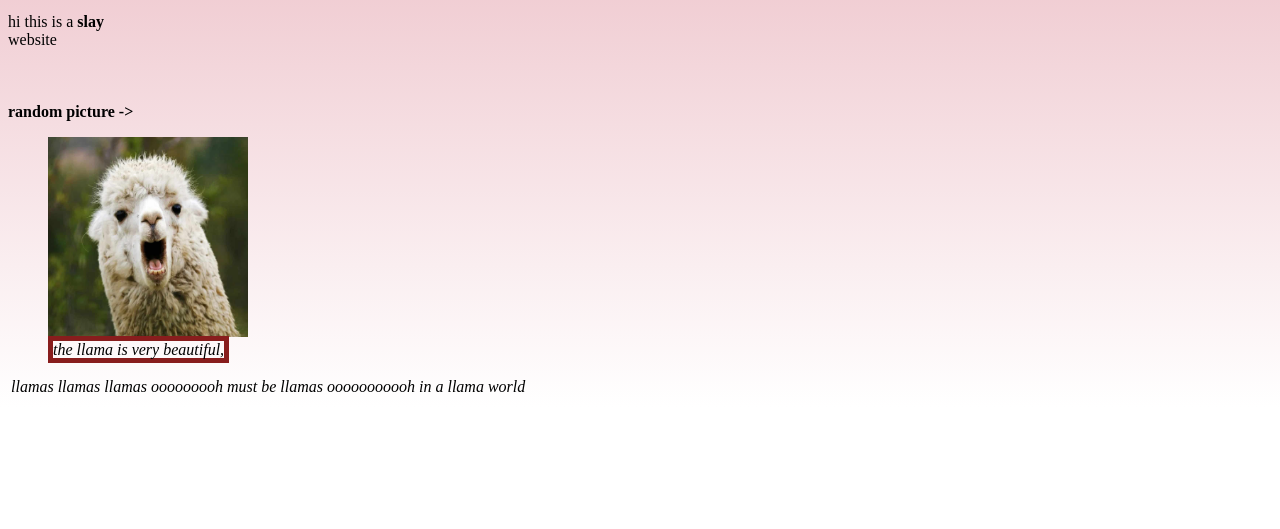
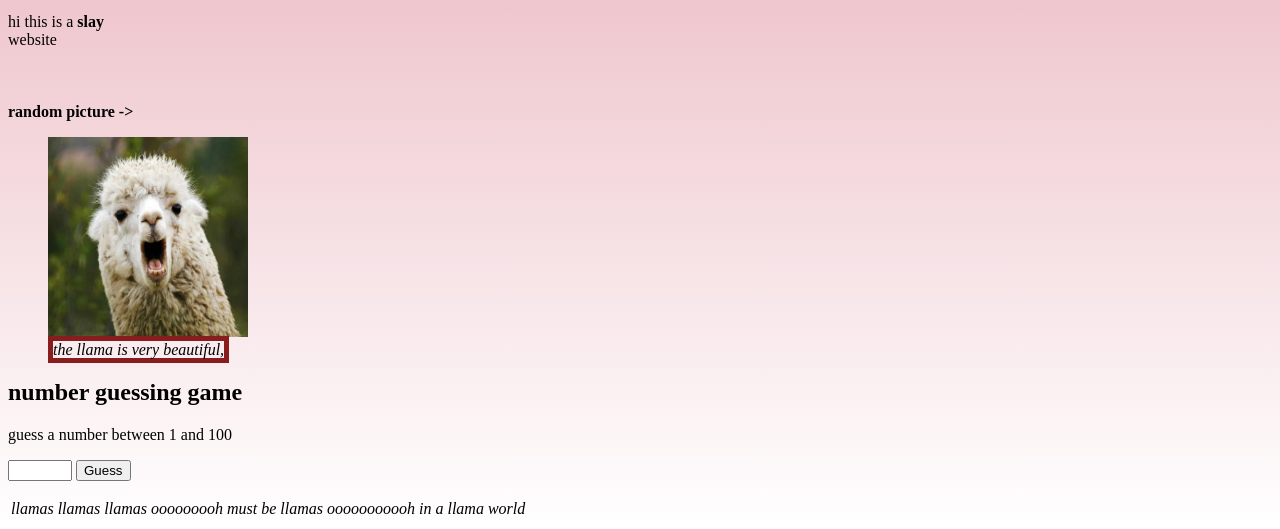
Before and after one commit to SaraitheSarai/SaraitheSarai.github.io, a plain HTML site: page index.html in a window 1280 px wide. Shown: the part 500-1029 px from the top of the page. Before the commit the page ends 907 px from the top, so only its background shows below. Drawn offline with Linux system fonts and the light colour scheme; a script that the page names is missing.

Commit message:
18th commit

```diff
--- a/index.html
+++ b/index.html
@@ -65,8 +65,13 @@
 <table>
 <td><em>llamas llamas llamas ooooooooh must be llamas ooooooooooh in a llama world</em></td>
 
-
-
+<div id="game-container">
+<h2>number guessing game</h2>
+<p>guess a number between 1 and 100</p>
+<input type="number" id="guess-input" min="1" max="100">
+<button onclick ="makeGuess()">Guess</button>
+<p id="message"></p>
+</div>
 
 
 
```
